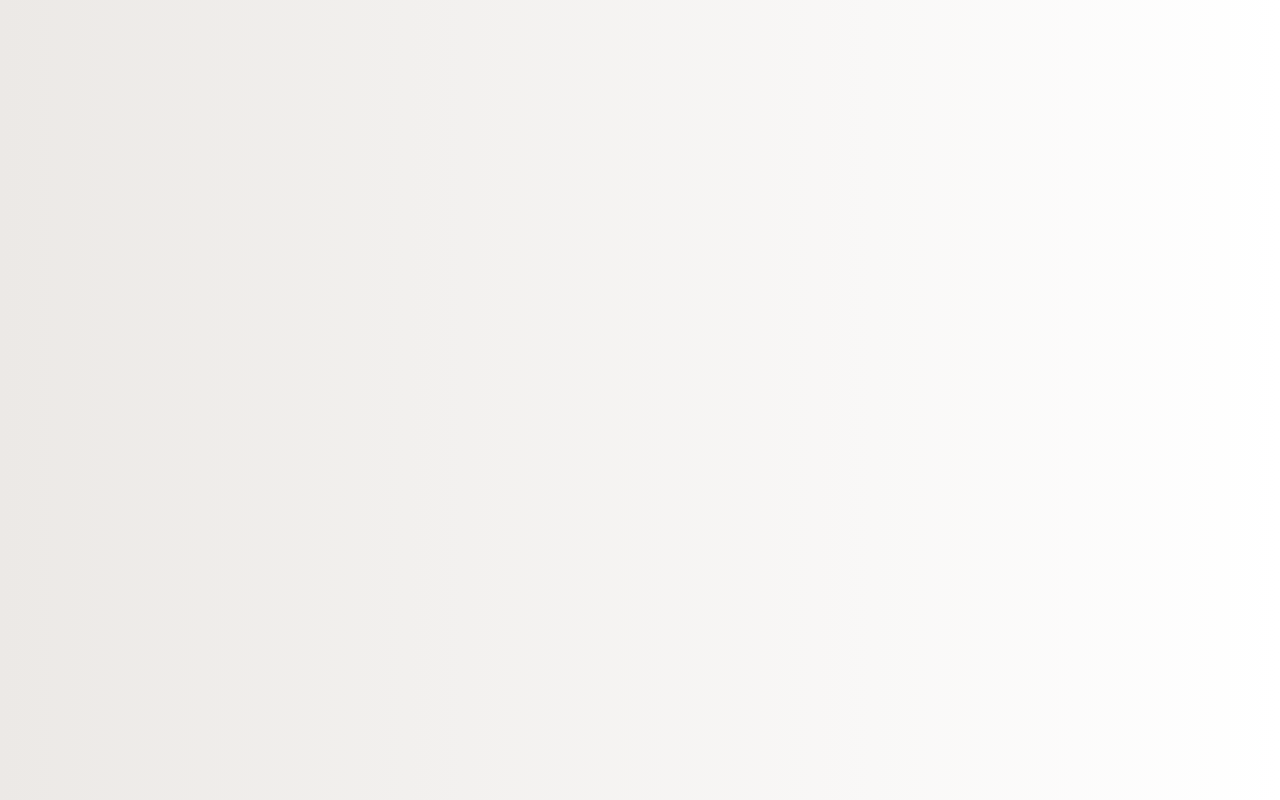
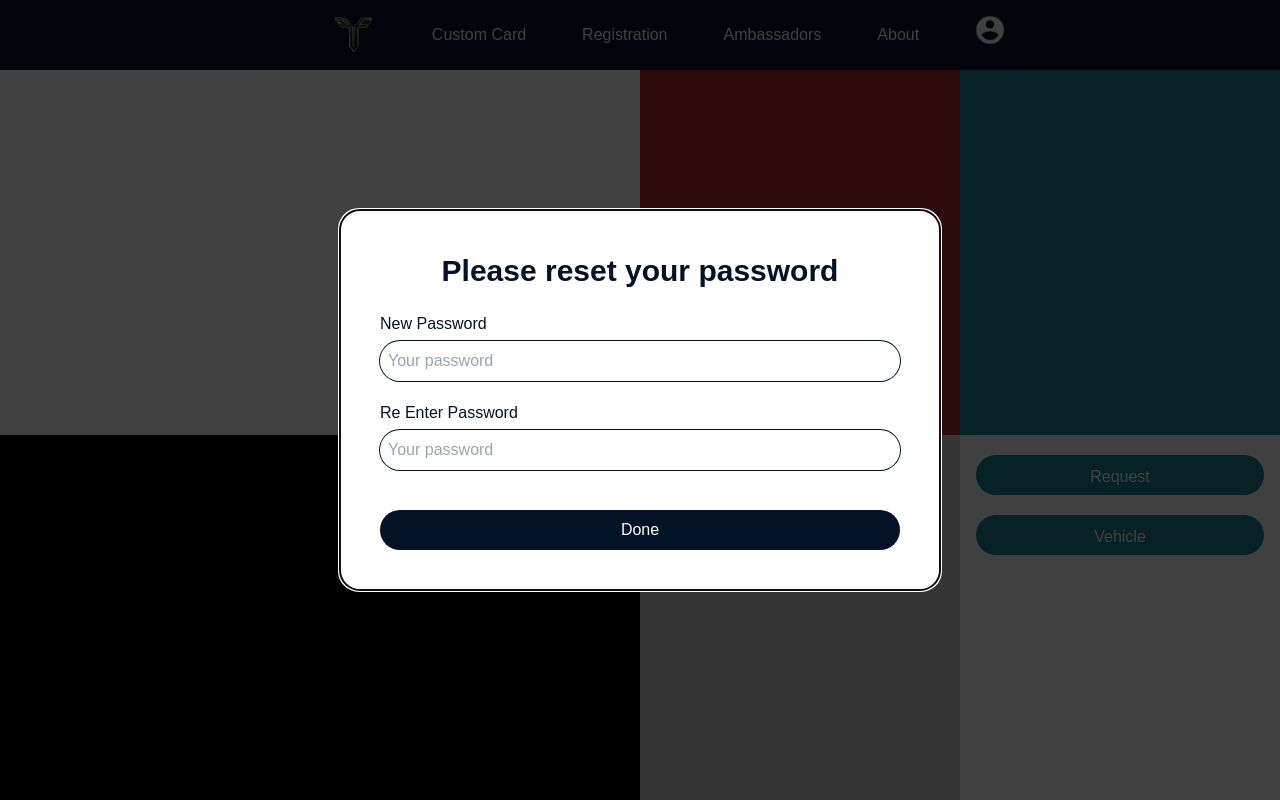
Before and after one commit to MalinduHettiarachchi/Fueltrix-, a React (Create React App) app in the folder fueltrix/: page /dashboard in a window 1280 px wide. Before the commit this address had no page. Built offline with nearby package versions, Linux system fonts and the light colour scheme.

Commit message:
complete login part,implement reset password function when first login manager

```diff
--- a/fueltrix/src/App.js
+++ b/fueltrix/src/App.js
@@ -32,6 +32,7 @@ import Driver from './pages/ComManager/Driveregi/driveregi'
 import Vehicle from './pages/ComManager/Vehiregi/vehiregi'
 import Resetpw from './pages/WebAdmin/ResetPW/resetpw'
 import Thank from './pages/WebAdmin/Card/thank'
+import WelcomeFu from './pages/WebAdmin/Userlogin/welcomefu';
 
 
 
@@ -55,7 +56,8 @@ function App() {
           <Route path="/review" element={<Thank />} />
           <Route path="/buy" element={<Buynow />} />
           <Route path="/card" element={<Resetpw />} />
-          <Route path="/signin" element={<Dashboard />} />
+          <Route path="/signin" element={<WelcomeFu />} />
+          <Route path="/dashboard" element={<Dashboard />} />
           <Route path="/ourteam" element={<Ourteam />} />
           <Route path="/buyb" element={<Buypb />} />
           <Route path="/buys" element={<Buyps />} />
--- a/fueltrix/src/pages/ComManager/dashboard/dashboard.css
+++ b/fueltrix/src/pages/ComManager/dashboard/dashboard.css
@@ -87,3 +87,69 @@
     transition: background-color 0.3s ease;
     font-family: 'Poppins', sans-serif;font-family: 'Poppins', sans-serif;
 }
+
+.custom-modal {
+    background-color: white;
+    padding: 40px;
+    width: 600px;
+    margin: auto;
+    border-radius: 20px;
+    border: none; /* Ensure there is no border */
+    box-shadow: none; /* Remove any box shadow */
+}
+
+  .custom-modal-overlay {
+    background-color: rgba(0, 0, 0, 0.75);
+    position: fixed;
+    top: 0;
+    left: 0;
+    right: 0;
+    bottom: 0;
+    display: flex;
+    align-items: center;
+    justify-content: center;
+  }
+
+.done {
+    width: 100%;
+    padding: 8px;
+    font-size: 1rem;
+    background-color: #041228;
+    color: rgb(255, 255, 255);
+    border: none;
+    border-radius: 25px;
+    margin-top: 20px;
+    cursor: pointer;
+  }
+
+  .npw {
+    color: #041228;
+    display: block;
+    font-size: 1rem;
+    margin-bottom: 5px;
+  }
+  .rpw{
+    color: #041228;
+    display: block;
+    font-size: 1rem;
+    margin-bottom: 5px;
+  }
+
+  .npwi, .rpwi {
+    width: 100% !important;
+    padding: 8px !important;
+    font-size: 1rem;
+    border-radius: 25px !important;
+    border: none !important;
+    box-shadow: 0 0 0.5px 1px #041228; /* White outline */
+    outline: none;
+    background-color: #ffffff;
+    color: #041228;
+    box-sizing: border-box;
+  }
+
+
+  .topicpl{
+    color: #041228;
+    font-size: 30px;
+  }
--- a/fueltrix/src/pages/ComManager/dashboard/dashboard.js
+++ b/fueltrix/src/pages/ComManager/dashboard/dashboard.js
@@ -1,8 +1,20 @@
-import React from 'react';
+import React, { useState, useEffect } from 'react';
 import Navbar from '../CMNav/navbar';
 import '../dashboard/dashboard.css';
+import Modal from 'react-modal';
 
 function Dashboard() {
+  const [modalIsOpen, setModalIsOpen] = useState(false);
+
+  // Automatically open the modal when the component loads
+  useEffect(() => {
+    setModalIsOpen(true); // Open the modal automatically on component mount
+  }, []);
+
+  const closeModal = () => {
+    setModalIsOpen(false); // Function to close the modal
+  };
+
   return (
     <div className="dashboard">
       <Navbar />
@@ -39,6 +51,35 @@ function Dashboard() {
           </div>
         </div>
       </div>
+
+      {/* Modal Component */}
+      <Modal
+        isOpen={modalIsOpen}
+        onRequestClose={closeModal}
+        contentLabel="Auto-loaded Popup"
+        className="custom-modal"
+        overlayClassName="custom-modal-overlay"
+        shouldCloseOnOverlayClick={false} // Prevent closing when clicking outside
+      >
+        <h2 className='topicpl'>Please reset your password</h2>
+        <p className="npw">New Password</p>
+        <div className="form-group">
+          <input
+            type="text"
+            placeholder="Your password"
+            className="npwi"
+          />
+        </div>
+        <p className="rpw">Re Enter Password</p>
+        <div className="form-group">
+          <input
+            type="password"
+            placeholder="Your password"
+            className="rpwi"
+          />
+        </div>
+        <button className="done" onClick={closeModal}>Done</button>
+      </Modal>
     </div>
   );
 }
--- a/fueltrix/src/pages/WebAdmin/Card/basicpb.js
+++ b/fueltrix/src/pages/WebAdmin/Card/basicpb.js
@@ -5,7 +5,6 @@ function basicpb() {
   return (
     <div className="buy-page">
       {" "}
-      {/* Navbar at the top */}
       <div className="twcp">
         <div className="leftpb">
           <div className="ambassador-benefits">
--- a/fueltrix/src/pages/WebAdmin/Card/thank.css
+++ b/fueltrix/src/pages/WebAdmin/Card/thank.css
@@ -16,7 +16,7 @@
 }
 
 /* Close button styles */
-.close-btn {
+.close-btnn {
     position: absolute;
     top: 30px;
     right: 30px;
--- a/fueltrix/src/pages/WebAdmin/Card/thank.js
+++ b/fueltrix/src/pages/WebAdmin/Card/thank.js
@@ -4,7 +4,7 @@ import '../Card/thank.css';
 export default function Thank() {  // Updated function name to be capitalized as per React naming convention
   return (
     <div className="thankp">
-      <div className="close-btn">
+      <div className="close-btnn">
         <a href="/close"><span>&times;</span></a>
       </div>
       <div className="thank-container">
--- /dev/null
+++ b/fueltrix/src/pages/WebAdmin/Userlogin/welcomefu.css
@@ -0,0 +1,46 @@
+.welc{
+    color: white;
+    background-color: #041228;
+    height: 100vh;
+    display: flex;
+    justify-content: center; /* Horizontal centering */
+    align-items: center; /* Vertical centering */
+    font-family: 'Poppins', sans-serif;
+    font-size: 70px;
+    font-weight: 500;
+}
+.loading-wrapper {
+    position: fixed;
+    bottom: 40px; /* Position the animation at the bottom */
+    left: 50%;
+    transform: translateX(-50%);
+    display: flex;
+    flex-direction: column;
+    align-items: center;
+    justify-content: center;
+}
+
+
+.progress-bar {
+    width: 200px;
+    height: 5px;
+    background-color: #333; /* Background color of the bar */
+    border-radius: 5px;
+    overflow: hidden;
+}
+
+.progress {
+    height: 100%;
+    background-color: white;
+    width: 0;
+    animation: load 3s infinite;
+}
+
+@keyframes load {
+    0% {
+        width: 0;
+    }
+    100% {
+        width: 100%;
+    }
+}
--- /dev/null
+++ b/fueltrix/src/pages/WebAdmin/Userlogin/welcomefu.js
@@ -0,0 +1,30 @@
+import React, { useEffect } from 'react';
+import { useNavigate } from 'react-router-dom';
+import '../Userlogin/welcomefu.css'; // Path to your CSS
+
+function Welcomeback() {
+  const navigate = useNavigate();
+
+  useEffect(() => {
+    const timer = setTimeout(() => {
+      // Navigate to the next page after 3 seconds
+      navigate('/dashboard');
+    }, 2000);
+
+    // Clear the timer on component unmount
+    return () => clearTimeout(timer);
+  }, [navigate]);
+
+  return (
+    <div className='welc'>
+      <p>Welcome to FUELTRIX</p>
+      <div className="loading-wrapper">
+        <div className="progress-bar">
+          <div className="progress"></div>
+        </div>
+      </div>
+    </div>
+  );
+}
+
+export default Welcomeback;
```
Also changed, not shown: fueltrix/src/pages/ComManager/dashboard/logo.png (added).
